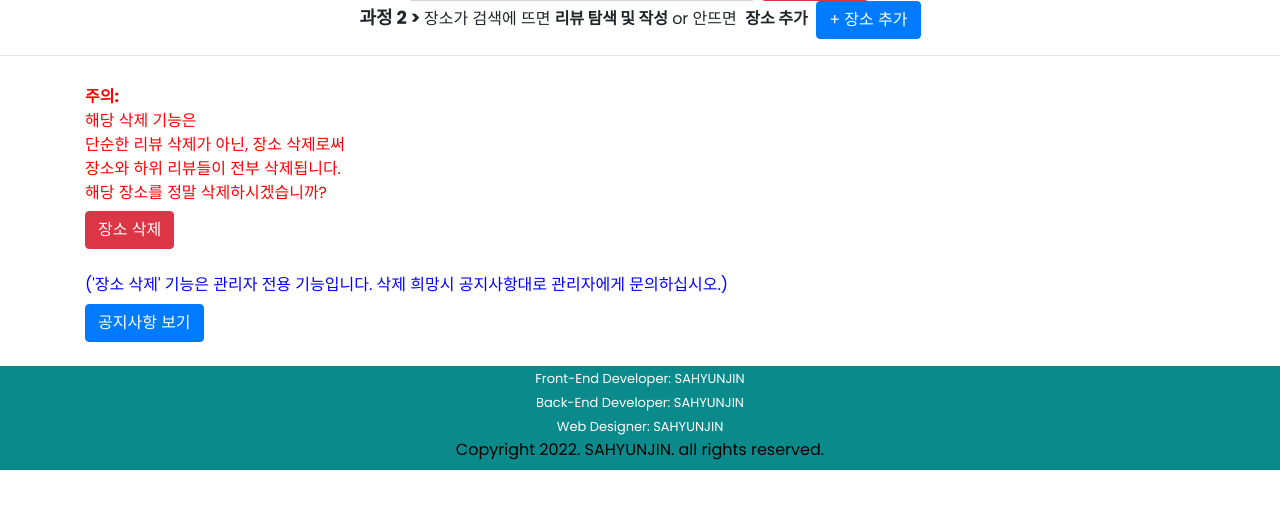
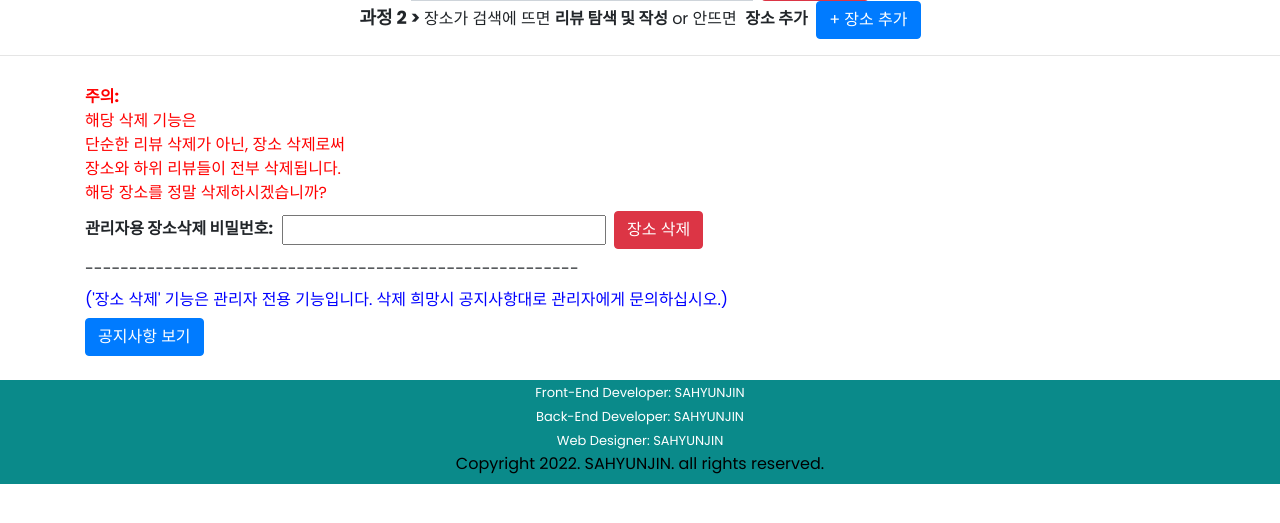
Before and after one commit to tkguswls1106/SMUeat-django-Project, a Django app: page /SMUeat/place/1/delete/ in a window 1280 px wide. Shown: the part 249-772 px from the top of the page. Run offline with Django 4.2, Linux system fonts and the light colour scheme; data comes from the database, SQL or seed files in the repository; both versions use the stored data as it was after the commit; some libraries are stand-ins or nearby versions.

Commit message:
장소삭제시 관리자용 비밀번호 확인기능 추가

```diff
--- a/SMUeat/models.py
+++ b/SMUeat/models.py
@@ -8,7 +8,6 @@
     ('술먹기좋은식당 and 술집', '술먹기좋은식당 and 술집'),
     )
     category = models.CharField(max_length=40, choices=PLACE_CATEGORY_CHOICES)
-    # password
 
     created_at = models.DateTimeField(auto_now_add=True)
     updated_at = models.DateTimeField(auto_now=True)
--- a/SMUeat/templates/SMUeat/delete_place.html
+++ b/SMUeat/templates/SMUeat/delete_place.html
@@ -12,8 +12,12 @@
     <div style="line-height: 40%;"><br></div>
     <form action="{% url 'place-delete' place_id=place.id %}" method="post">
         {% csrf_token %}
+        <strong>관리자용 장소삭제 비밀번호:</strong>&nbsp;&nbsp;<input type="password" name="password_admin">&nbsp;
         <button type="submit" class="btn btn-danger">장소 삭제</button>
-    </form><br>
+    </form>
+    <div style="line-height: 45%;"><br></div>
+    --------------------------------------------------------<br>
+    <div style="line-height: 45%;"><br></div>
     <span style="color: blue;">('장소 삭제' 기능은 관리자 전용 기능입니다. 삭제 희망시 공지사항대로 관리자에게 문의하십시오.)</span><div style="line-height: 40%;"><br></div>
     <button type="button" class="btn btn-primary" onclick="location.href='/SMUeat/notice/'">공지사항 보기</button>
 </div>
--- a/SMUeat/views.py
+++ b/SMUeat/views.py
@@ -13,7 +13,7 @@
     return HttpResponseRedirect('/SMUeat/place/all/list/highpoint/')
 
 # def place_list(request):
-#     places = Place.objects.all().annotate(review_count=Count('review')).annotate(average_point=Avg('review__point')).order_by('-average_point', '-created_at')  # 평점높은순은 맞는데, created 정렬은 바꿔야할듯
+#     places = Place.objects.all().annotate(review_count=Count('review')).annotate(average_point=Avg('review__point')).order_by('-average_point', '-created_at')
 #     context = {
 #         'places':places,
 #         'sort': '평점 높은순 정렬',
@@ -46,7 +46,9 @@
     if request.method == 'GET':
         return render(request, 'SMUeat/delete_place.html', {'place': place})
     elif request.method == 'POST':
-        place.delete()
+        password_admin = request.POST.get('password_admin', '')
+        if password_admin=='tk276500':
+            place.delete()
         return redirect('place-list')
 
 
@@ -147,7 +149,7 @@
 def place_sorting(request, category_link, sorting_name):
     if category_link=='all':
         if(sorting_name == "highpoint"):
-            places = Place.objects.all().annotate(review_count=Count('review')).annotate(average_point=Avg('review__point')).order_by('-average_point', '-created_at')  # 평점높은순은 맞는데, created 정렬은 바꿔야할듯
+            places = Place.objects.all().annotate(review_count=Count('review')).annotate(average_point=Avg('review__point')).order_by('-average_point', '-created_at')  # 평점높은순
             paginator = Paginator(places, 8)
             page = request.GET.get('page')
             page_places = paginator.get_page(page)
@@ -157,7 +159,7 @@
                 'category_link': category_link
             }
         elif(sorting_name == "lowpoint"):
-            places = Place.objects.all().annotate(review_count=Count('review')).annotate(average_point=Avg('review__point')).order_by('average_point', '-created_at')  # 평점낮은순은 맞는데, created 정렬은 바꿔야할듯
+            places = Place.objects.all().annotate(review_count=Count('review')).annotate(average_point=Avg('review__point')).order_by('average_point', '-created_at')  # 평점낮은순
             paginator = Paginator(places, 8)
             page = request.GET.get('page')
             page_places = paginator.get_page(page)
@@ -167,7 +169,7 @@
                 'category_link': category_link
             }
         elif (sorting_name == "manyreviewer"):
-            places = Place.objects.all().annotate(review_count=Count('review')).annotate(average_point=Avg('review__point')).order_by('-review_count', '-created_at')  # 리뷰자수내림차순은 맞는데, created 정렬은 바꿔야할듯
+            places = Place.objects.all().annotate(review_count=Count('review')).annotate(average_point=Avg('review__point')).order_by('-review_count', '-created_at')  # 리뷰자수내림차순
             paginator = Paginator(places, 8)
             page = request.GET.get('page')
             page_places = paginator.get_page(page)
@@ -180,7 +182,7 @@
 
     elif category_link=='restaurant':
         if(sorting_name == "highpoint"):
-            places = Place.objects.filter(category__exact='식당').annotate(review_count=Count('review')).annotate(average_point=Avg('review__point')).order_by('-average_point', '-created_at')  # 평점높은순은 맞는데, created 정렬은 바꿔야할듯
+            places = Place.objects.filter(category__exact='식당').annotate(review_count=Count('review')).annotate(average_point=Avg('review__point')).order_by('-average_point', '-created_at')  # 평점높은순
             paginator = Paginator(places, 8)
             page = request.GET.get('page')
             page_places = paginator.get_page(page)
@@ -190,7 +192,7 @@
                 'category_link': category_link
             }
         elif(sorting_name == "lowpoint"):
-            places = Place.objects.filter(category__exact='식당').annotate(review_count=Count('review')).annotate(average_point=Avg('review__point')).order_by('average_point', '-created_at')  # 평점낮은순은 맞는데, created 정렬은 바꿔야할듯
+            places = Place.objects.filter(category__exact='식당').annotate(review_count=Count('review')).annotate(average_point=Avg('review__point')).order_by('average_point', '-created_at')  # 평점낮은순
             paginator = Paginator(places, 8)
             page = request.GET.get('page')
             page_places = paginator.get_page(page)
@@ -200,7 +202,7 @@
                 'category_link': category_link
             }
         elif (sorting_name == "manyreviewer"):
-            places = Place.objects.filter(category__exact='식당').annotate(review_count=Count('review')).annotate(average_point=Avg('review__point')).order_by('-review_count', '-created_at')  # 리뷰자수내림차순은 맞는데, created 정렬은 바꿔야할듯
+            places = Place.objects.filter(category__exact='식당').annotate(review_count=Count('review')).annotate(average_point=Avg('review__point')).order_by('-review_count', '-created_at')  # 리뷰자수내림차순
             paginator = Paginator(places, 8)
             page = request.GET.get('page')
             page_places = paginator.get_page(page)
@@ -213,7 +215,7 @@
 
     elif category_link=='alcohol':
         if(sorting_name == "highpoint"):
-            places = Place.objects.filter(category__exact='술먹기좋은식당 and 술집').annotate(review_count=Count('review')).annotate(average_point=Avg('review__point')).order_by('-average_point', '-created_at')  # 평점높은순은 맞는데, created 정렬은 바꿔야할듯
+            places = Place.objects.filter(category__exact='술먹기좋은식당 and 술집').annotate(review_count=Count('review')).annotate(average_point=Avg('review__point')).order_by('-average_point', '-created_at')  # 평점높은순
             paginator = Paginator(places, 8)
             page = request.GET.get('page')
             page_places = paginator.get_page(page)
@@ -223,7 +225,7 @@
                 'category_link': category_link
             }
         elif(sorting_name == "lowpoint"):
-            places = Place.objects.filter(category__exact='술먹기좋은식당 and 술집').annotate(review_count=Count('review')).annotate(average_point=Avg('review__point')).order_by('average_point', '-created_at')  # 평점낮은순은 맞는데, created 정렬은 바꿔야할듯
+            places = Place.objects.filter(category__exact='술먹기좋은식당 and 술집').annotate(review_count=Count('review')).annotate(average_point=Avg('review__point')).order_by('average_point', '-created_at')  # 평점낮은순
             paginator = Paginator(places, 8)
             page = request.GET.get('page')
             page_places = paginator.get_page(page)
@@ -233,7 +235,7 @@
                 'category_link': category_link
             }
         elif (sorting_name == "manyreviewer"):
-            places = Place.objects.filter(category__exact='술먹기좋은식당 and 술집').annotate(review_count=Count('review')).annotate(average_point=Avg('review__point')).order_by('-review_count', '-created_at')  # 리뷰자수내림차순은 맞는데, created 정렬은 바꿔야할듯
+            places = Place.objects.filter(category__exact='술먹기좋은식당 and 술집').annotate(review_count=Count('review')).annotate(average_point=Avg('review__point')).order_by('-review_count', '-created_at')  # 리뷰자수내림차순
             paginator = Paginator(places, 8)
             page = request.GET.get('page')
             page_places = paginator.get_page(page)
@@ -249,7 +251,7 @@
     if place_search == "":
         return HttpResponseRedirect('/SMUeat/place/all/list/highpoint/')
     elif Place.objects.filter(name__contains=place_search):
-        places = Place.objects.filter(name__contains=place_search).annotate(review_count=Count('review')).annotate(average_point=Avg('review__point')).order_by('-average_point', '-created_at')  # 평점높은순은 맞는데, created 정렬은 바꿔야할듯
+        places = Place.objects.filter(name__contains=place_search).annotate(review_count=Count('review')).annotate(average_point=Avg('review__point')).order_by('-average_point', '-created_at')  # 평점높은순
         return render(request, 'SMUeat/search_success.html', { 'places':places })
     else:
         return render(request, 'SMUeat/search_fail.html', { 'fail_place':place_search })
```
Also changed, not shown: db.sqlite3.
